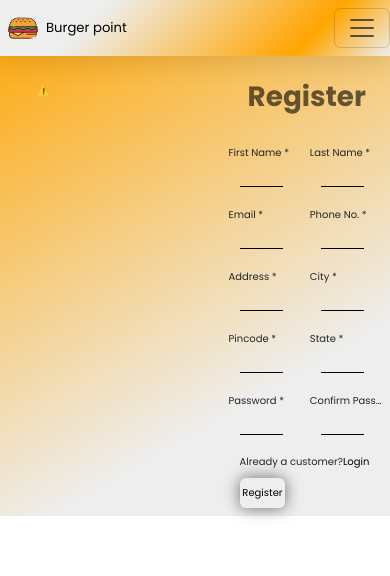
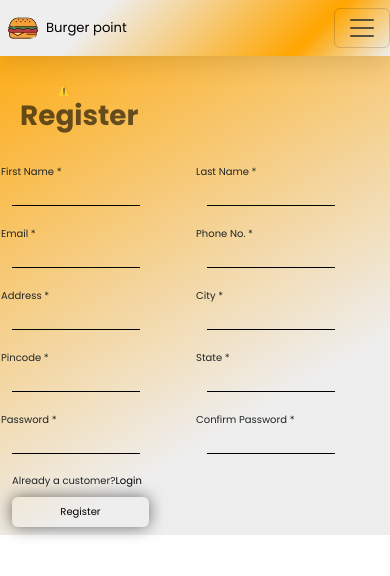
Before and after one commit to Evil2004/Burger-Point, a Django app: page /register/ in a window 390 px wide. Shown: the top 576 px of the page. Run offline with Django 4.2, Linux system fonts and the light colour scheme; some web fonts are replaced.

Commit message:
minor fixes

```diff
--- a/templates/signup.html
+++ b/templates/signup.html
@@ -10,7 +10,7 @@
 <!-- prettier -->
 <div class="signup-wrapper my-4 row">
   <div
-    class="signup-img-anim p-auto m-auto mt-1 col d-flex justify-content-center"
+    class="signup-img-anim p-auto m-auto mt-1 col-md d-flex justify-content-center"
   >
     <lottie-player
       src="https://assets2.lottiefiles.com/private_files/lf30_1koj5vle.json"
@@ -21,7 +21,7 @@
       autoplay
     ></lottie-player>
   </div>
-  <div class="signup-form-wrapper container col-5">
+  <div class="signup-form-wrapper container col-md-5">
     <div class="signup-form">
       <h1 class="signup-heading mx-2">Register</h1>
 
```
